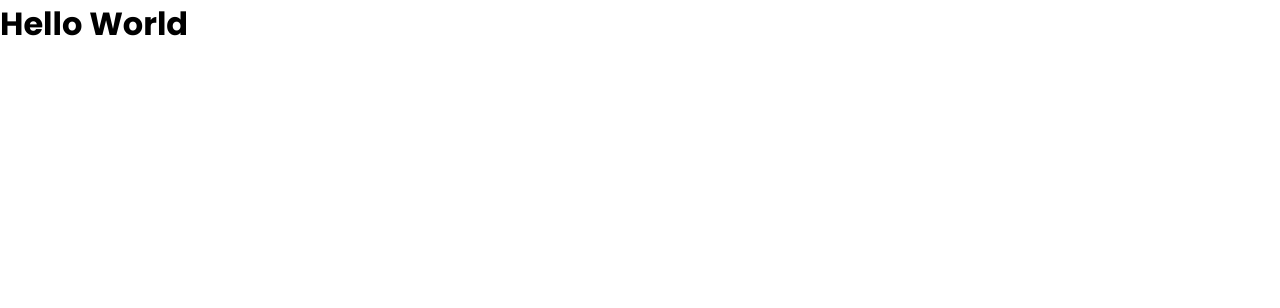
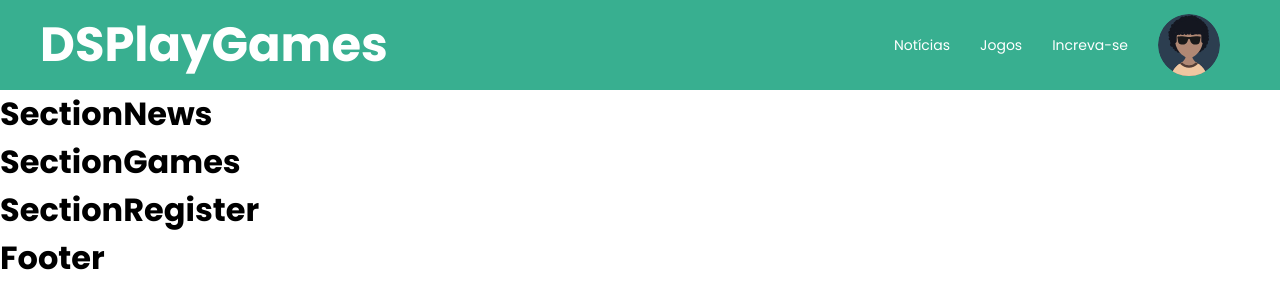
Before and after one commit to LeandroOliveiraSouza/DSPlayGames, a React (Vite) app: page / in a window 1280 px wide. Shown: the top 308 px of the page. Built offline with nearby package versions, Linux system fonts and the light colour scheme.

Commit message:
Responsive header component

```diff
--- a/package.json
+++ b/package.json
@@ -10,8 +10,10 @@
     "preview": "vite preview"
   },
   "dependencies": {
+    "@types/react-router-dom": "5.3.3",
     "react": "^18.2.0",
-    "react-dom": "^18.2.0"
+    "react-dom": "^18.2.0",
+    "react-router-dom": "6.4.1"
   },
   "devDependencies": {
     "@types/react": "^18.2.15",
--- a/src/App.tsx
+++ b/src/App.tsx
@@ -1,8 +1,13 @@
+import { BrowserRouter, Route, Routes } from "react-router-dom";
+import Home from "./routes/Home";
+
 export default function App() {
-
   return (
-    <>
-      <h1>Hello World</h1>
-    </>
-  )
+    <BrowserRouter>
+      <Routes>
+        <Route path="/" element={<Home />} />
+        <Route index element={<Home />} />
+      </Routes>
+    </BrowserRouter>
+  );
 }
--- /dev/null
+++ b/src/components/Header/index.tsx
@@ -0,0 +1,36 @@
+import "./styles.css";
+import userIcon from "../../assets/user.svg";
+
+export default function Header() {
+  return (
+    <header className="header">
+      <div className="container">
+        <div className="header__container-content">
+          <div className="header__title">
+            <h1>DSPlayGames</h1>
+          </div>
+          <div className="header__nav-list">
+            <nav id="header__nav">
+              <ul className="header__nav-item">
+                <li>
+                  <a href="#news" className="header__nav-link">Notícias</a>
+                </li>
+                <li>
+                  <a href="#games" className="header__nav-link">
+                    Jogos
+                  </a>
+                </li>
+                <li>
+                  <a href="#register" className="header__nav-link">
+                    Increva-se
+                  </a>
+                </li>
+              </ul>
+            </nav>
+            <img src={userIcon} alt="Usuário" />
+          </div>
+        </div>
+      </div>
+    </header>
+  );
+}
--- /dev/null
+++ b/src/components/Header/styles.css
@@ -0,0 +1,52 @@
+.header {
+  background-color: var(--header-bg-color);
+  height: 90px;
+}
+
+#header__nav {
+  display: none;
+}
+
+.header__container-content {
+  margin: 10px;
+  display: flex;
+  align-items: center;
+  justify-content: space-between;
+}
+
+.header__title {
+  font-size: 12px;
+  color: var(--header-text-color);
+}
+
+@media (min-width: 568px) {
+  .header__title {
+    font-size: 24px;
+  }
+
+  .header__container-content {
+    margin-left: 0;
+  }
+
+  #header__nav {
+    display: block;
+  }
+
+  .header__nav-list {
+    color: var(--header-text-color);
+    margin-right: 10px;
+    display: flex;
+    align-items: center;
+  }
+
+  .header__nav-item {
+    font-size: 14px;
+    list-style-type: none;
+    display: flex;
+    align-items: center;
+  }
+
+  .header__nav-link {
+    margin-right: 30px;
+  }
+}
--- a/src/index.css
+++ b/src/index.css
@@ -49,6 +49,11 @@
   padding: 0;
 }
 
+html, body {
+  background-color: var(--color-bg-body);
+  margin: 0;
+}
+
 a,
 a:hover {
   color: unset;
--- /dev/null
+++ b/src/routes/Home/index.tsx
@@ -0,0 +1,17 @@
+import Header from "../../components/Header";
+
+export default function Home() {
+  return (
+    <>
+      <body>
+        <Header />
+        <main>
+          <h1>SectionNews</h1>
+          <h1>SectionGames</h1>
+          <h1>SectionRegister</h1>
+        </main>
+        <h1>Footer</h1>
+      </body>
+    </>
+  );
+}
```
Also changed, not shown: 1 other file (tests, documents, lock files or other folders).
